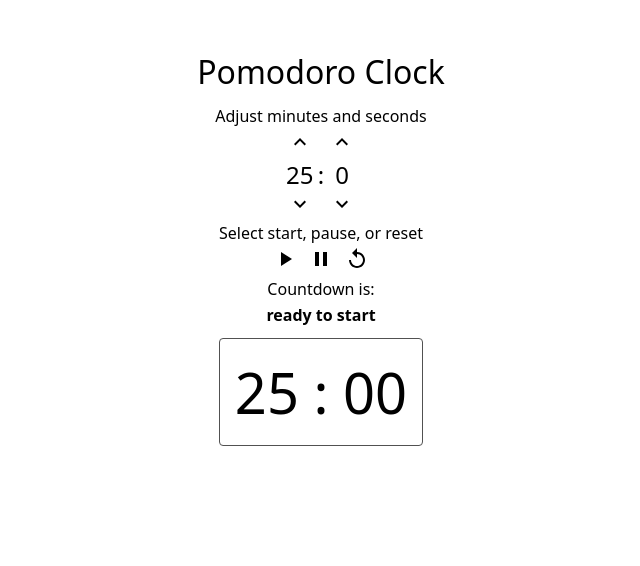
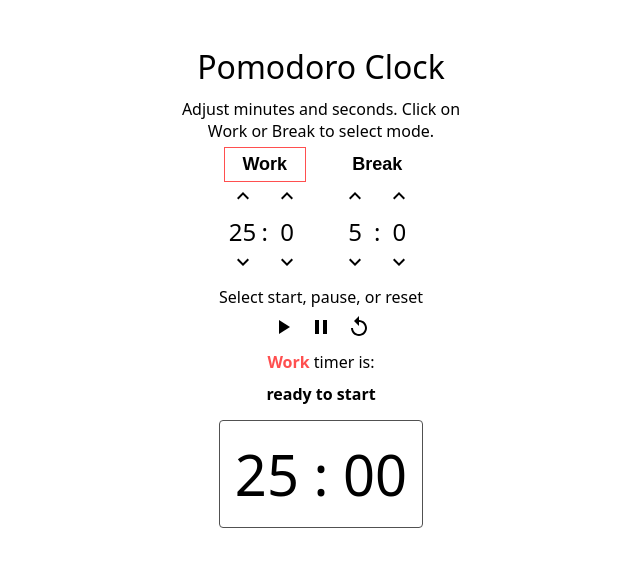
Before and after one commit to axolotl/pomodoro, a React (Create React App) app: page / in a window 1280 px wide. Shown: the top 566 px of the page, without its empty margins (319-959 px from the left). Built offline with nearby package versions, Linux system fonts and the light colour scheme.

Commit message:
added break mode with abilitiy to switch between that and work mode

```diff
--- a/src/AdjustTime.js
+++ b/src/AdjustTime.js
@@ -6,33 +6,86 @@ import Decrement from './icons/Decrement';
 
 // import styles
 import Time from './styles/Time';
-import Text from './styles/Text';
-import { TimeColumn, TimeColumnsWrapper } from './styles/Containers';
+import Text, { BoldText } from './styles/Text';
+import {
+  TimeColumnsWrapper,
+  Box,
+  BoxVertical,
+  TimerBox
+} from './styles/Containers';
+import Button, { ModeButtonSelected } from './styles/Button';
 
 class AdjustTime extends Component {
   render() {
     const { minutes, seconds } = this.props.selection;
-    const { adjust } = this.props;
+    const { workFor, breakFor, setMode, adjust, mode } = this.props;
 
     return (
       <div>
-        <Text>Adjust minutes and seconds</Text>
+        <Text>
+          Adjust minutes and seconds. Click on Work or Break to select mode.
+        </Text>
+
         <TimeColumnsWrapper>
-          <TimeColumn>
-            <Increment onClick={() => adjust('minutes', 'up')} />
-            <Time>{minutes}</Time>
-            <Decrement onClick={() => adjust('minutes', 'down')} />
-          </TimeColumn>
+          <TimerBox>
+            {mode === 'Work' ? (
+              <ModeButtonSelected onClick={() => setMode('Work')}>
+                <BoldText>Work</BoldText>
+              </ModeButtonSelected>
+            ) : (
+              <Button onClick={() => setMode('Work')}>
+                <BoldText>Work</BoldText>
+              </Button>
+            )}
 
-          <TimeColumn>
-            <Time>:</Time>
-          </TimeColumn>
+            <BoxVertical>
+              <Box>
+                <Increment onClick={() => adjust('workFor', 'minutes', 'up')} />
+                <Time>{workFor.minutes}</Time>
+                <Decrement onClick={() => adjust('workFor', 'minutes', 'down')} />
+              </Box>
 
-          <TimeColumn>
-            <Increment onClick={() => adjust('seconds', 'up')} />
-            <Time>{seconds}</Time>
-            <Decrement onClick={() => adjust('seconds', 'down')} />
-          </TimeColumn>
+              <Box>
+                <Time>:</Time>
+              </Box>
+
+              <Box>
+                <Increment onClick={() => adjust('workFor', 'seconds', 'up')} />
+                <Time>{workFor.seconds}</Time>
+                <Decrement onClick={() => adjust('workFor', 'seconds', 'down')} />
+              </Box>
+            </BoxVertical>
+          </TimerBox>
+
+          <TimerBox>
+            {mode === 'Break' ? (
+              <ModeButtonSelected onClick={() => setMode('Break')}>
+                <BoldText>Break</BoldText>
+              </ModeButtonSelected>
+            ) : (
+              <Button onClick={() => setMode('Break')}>
+                <BoldText>Break</BoldText>
+              </Button>
+            )}
+
+            <BoxVertical>
+              <Box>
+                <Increment onClick={() => adjust('breakFor', 'minutes', 'up')} />
+                <Time>{breakFor.minutes}</Time>
+                <Decrement onClick={() => adjust('breakFor', 'minutes', 'down')} />
+              </Box>
+
+              <Box>
+                <Time>:</Time>
+              </Box>
+
+              <Box>
+                <Increment onClick={() => adjust('breakFor', 'seconds', 'up')} />
+                <Time>{breakFor.seconds}</Time>
+                <Decrement onClick={() => adjust('breakFor', 'seconds', 'down')} />
+              </Box>
+            </BoxVertical>
+          </TimerBox>
         </TimeColumnsWrapper>
       </div>
     );
--- a/src/App.js
+++ b/src/App.js
@@ -23,16 +23,29 @@ class App extends Component {
       minutes: 25,
       seconds: 0
     },
+    workFor: {
+      minutes: 25,
+      seconds: 0
+    },
+    breakFor: {
+      minutes: 5,
+      seconds: 0
+    },
     timeRemaining: 1500,
     timerChangedAnimation: false,
-    status: 'ready to start'
+    status: 'ready to start',
+    mode: 'Work'
   };
 
-  adjust = (item, operation) => {
-    const { [item]: current } = this.state.selection;
+  adjust = (mode, item, operation) => {
+    // const { [mode]: selection } = this.state;
+    // console.log(selection)
+
+    const { [item]: current } = this.state[mode];
+    console.log(current)
     let { timeRemaining } = this.state;
-    const selection = {
-      ...this.state.selection,
+    const newState = {
+      ...this.state[mode],
       [item]:
         operation === 'up'
           ? current === 59
@@ -42,10 +55,11 @@ class App extends Component {
             ? 0
             : current - 1
     };
-    if (this.state.status === 'ready to start') {
-      timeRemaining = selection.minutes * 60 + selection.seconds;
-    }
-    this.setState({ selection, timeRemaining });
+    // if (this.state.status === 'ready to start') {
+    //   timeRemaining = selection.minutes * 60 + selection.seconds;
+    // }
+    console.log(newState)
+    this.setState({ [mode]: newState, timeRemaining });
   };
 
   interval = () => {
@@ -60,7 +74,7 @@ class App extends Component {
 
   animateChangeTimer = () => {
     this.setState({ timerChangedAnimation: true });
-    setTimeout(() => this.setState({ timerChangedAnimation: false }), 200);
+    setTimeout(() => this.setState({ timerChangedAnimation: false }), 150);
   };
 
   start = () => {
@@ -89,24 +103,39 @@ class App extends Component {
     });
   };
 
+  setMode = mode => {
+    this.setState({ mode });
+  };
+
   render() {
     const {
       selection,
+      workFor,
+      breakFor,
       timeRemaining,
       timerChangedAnimation,
-      status
+      status,
+      mode
     } = this.state;
-    const { adjust, start, pause, reset } = this;
+    const { adjust, start, pause, reset, setMode } = this;
 
     return (
       <Align>
         <Title>Pomodoro Clock</Title>
-        <AdjustTime adjust={adjust} selection={selection} />
+        <AdjustTime
+          adjust={adjust}
+          selection={selection}
+          workFor={workFor}
+          breakFor={breakFor}
+          mode={mode}
+          setMode={setMode}
+        />
         <Controls start={start} pause={pause} reset={reset} />
         <Timer
           timeRemaining={timeRemaining}
           timerChangedAnimation={timerChangedAnimation}
           status={status}
+          mode={mode}
         />
       </Align>
     );
--- a/src/Timer.js
+++ b/src/Timer.js
@@ -1,9 +1,10 @@
 import React from 'react';
 
 // import styles
-import Text from './styles/Text';
+import Text, { BoldText } from './styles/Text';
 import { Box } from './styles/Containers';
 import { Countdown, ActivatedCountdown } from './styles/Countdown';
+import ModeText from './styles/ModeText';
 
 const PadZeros = num => {
   while (num.length < 2) {
@@ -12,14 +13,14 @@ const PadZeros = num => {
   return num;
 };
 
-const Timer = ({ timeRemaining, timerChangedAnimation, status }) => {
+const Timer = ({ timeRemaining, timerChangedAnimation, status, mode }) => {
   const minutes = PadZeros(Math.floor(timeRemaining / 60).toString());
   const seconds = PadZeros((timeRemaining % 60).toString());
 
   return (
     <Box>
-      <Text>Countdown is:</Text>
-      <Text style={{ fontWeight: 'bold' }} >{status}</Text>
+      <Text><ModeText>{mode}</ModeText> timer is:</Text>
+      <BoldText>{status}</BoldText>
 
       {timerChangedAnimation === true ? (
         <ActivatedCountdown>
--- a/src/styles/Button.js
+++ b/src/styles/Button.js
@@ -7,6 +7,9 @@ const Button = styled.button`
   text-decoration: none;
   background: white;
   outline: none;
+  font-size: 18px;
+
+  border: 1px solid transparent;
 
   transition: background 250ms ease-in-out, transform 150ms ease;
   -webkit-appearance: none;
@@ -17,4 +20,8 @@ const Button = styled.button`
   }
 `;
 
+export const ModeButtonSelected = Button.extend`
+  border: 1px solid #ff4f4f;
+`;
+
 export default Button;
--- a/src/styles/Containers.js
+++ b/src/styles/Containers.js
@@ -15,16 +15,19 @@ export const TimeColumnsWrapper = styled.div`
   justify-content: center;
 `;
 
-export const TimeColumn = styled.div`
+export const Box = styled.div`
   display: flex;
   flex-direction: column;
   align-items: center;
   justify-content: center;
 `;
 
-export const Box = styled.div`
+export const BoxVertical = Box.extend`
+  flex-direction: row;
+`;
+
+export const TimerBox = styled.div`
+  margin: 0 15px;
   display: flex;
   flex-direction: column;
-  align-items: center;
-  justify-content: center;
 `;
--- a/src/styles/Countdown.js
+++ b/src/styles/Countdown.js
@@ -9,5 +9,5 @@ export const Countdown = styled.p`
 `;
 
 export const ActivatedCountdown = Countdown.extend`
-  background-color: #ffe2e5;
+  background-color: #ff7f7f;
 `;
--- /dev/null
+++ b/src/styles/ModeText.js
@@ -0,0 +1,9 @@
+import styled from 'styled-components';
+
+const ModeText = styled.span`
+  font-weight: bold;
+  color: #ff4f4f;
+  diplay: inline;
+`;
+
+export default ModeText;
--- a/src/styles/Text.js
+++ b/src/styles/Text.js
@@ -1,8 +1,13 @@
 import styled from 'styled-components';
 
 const Text = styled.p`
+  text-align: center;
   max-width: 300px;
-  margin: 2px 0;
+  margin: 5px 0;
+`;
+
+export const BoldText = Text.extend`
+  font-weight: bold;
 `;
 
 export default Text;
--- a/src/styles/Title.js
+++ b/src/styles/Title.js
@@ -2,7 +2,7 @@ import styled from 'styled-components';
 
 const Title = styled.h1`
   font-weight: normal;
-  margin: 10px 0;
+  margin: 5px 0;
 `;
 
 export default Title;
```
